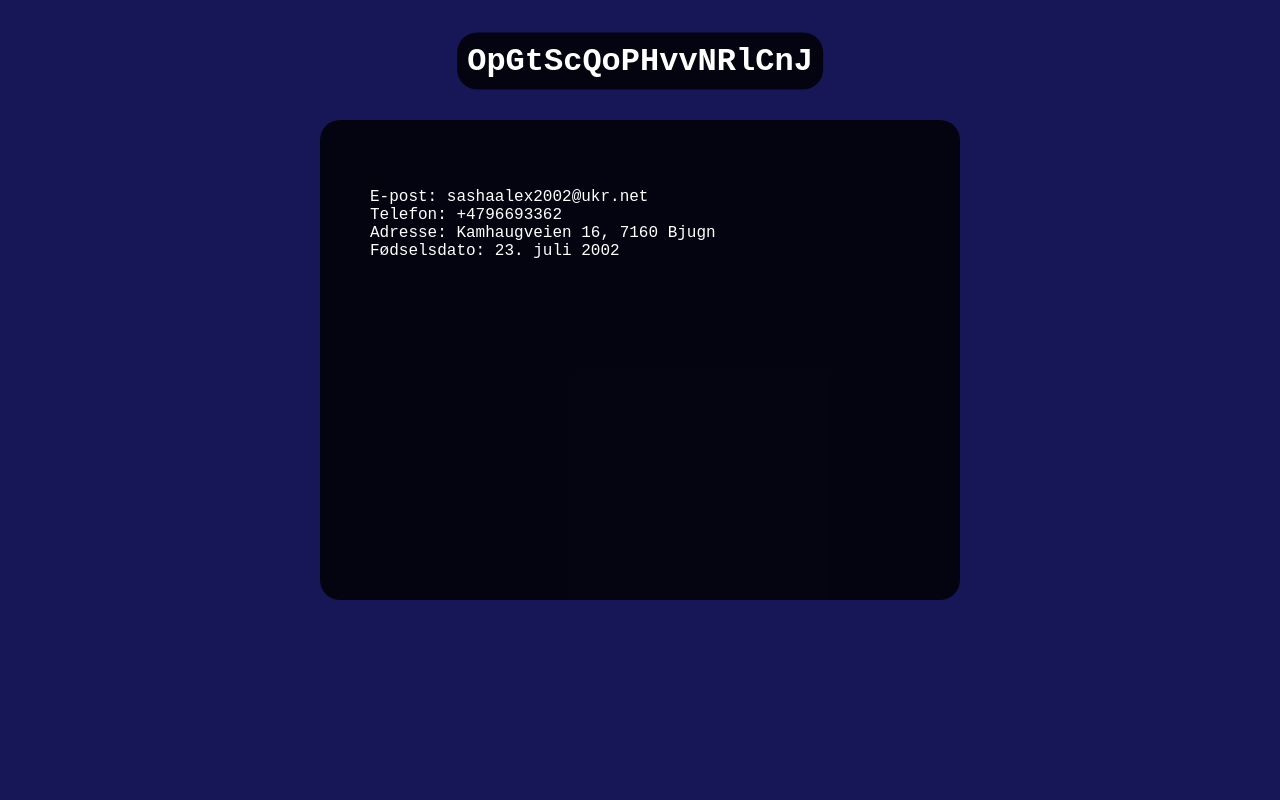
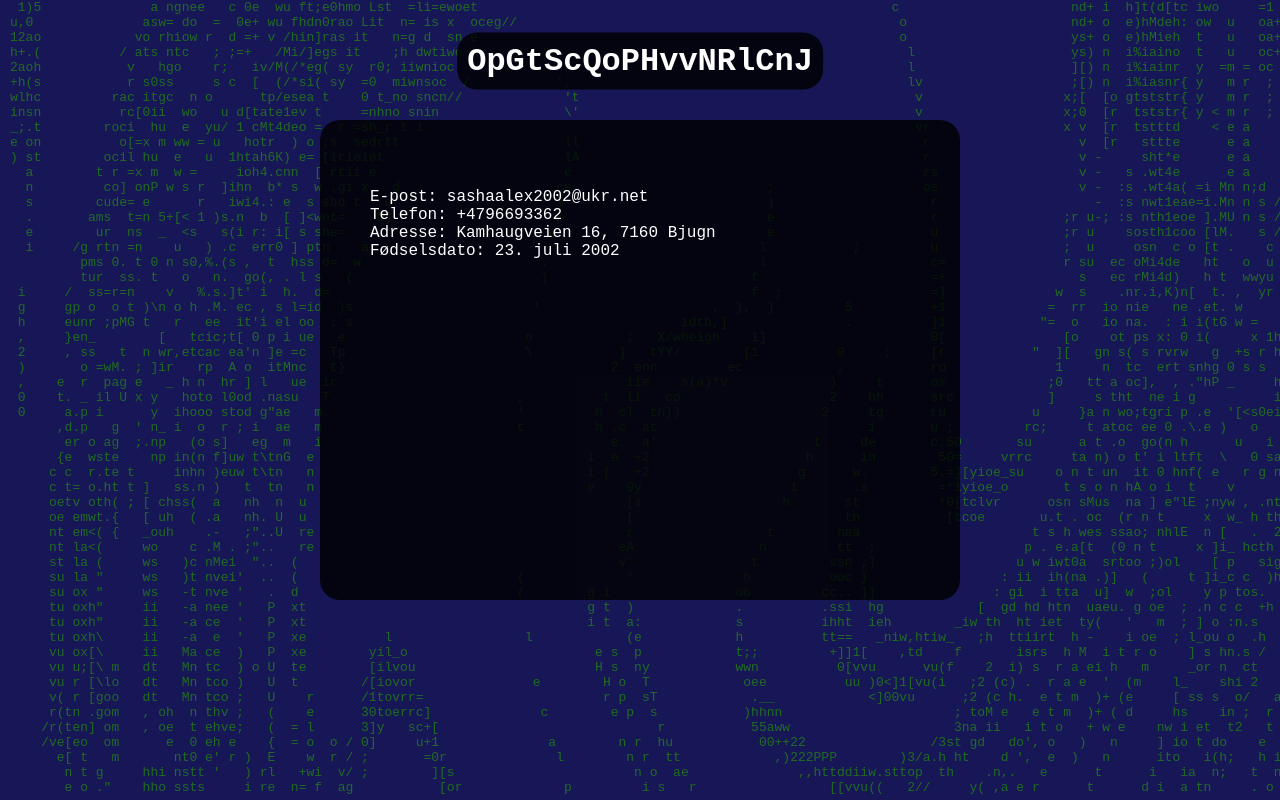
Before and after one commit to Alcorr0/cv, a plain HTML site: page index.html in a window 1280 px wide. Shown: the top 800 px of the page. Drawn offline with nearby package versions, Linux system fonts and the light colour scheme.

Commit message:
Add files via upload

```diff
--- a/index.html
+++ b/index.html
@@ -97,7 +97,7 @@
 	<script type="text/javascript" src="main.js"></script>
 	<script type="text/javascript" id="script">
 	//init
-		const gpu  = new GPU({ mode: 'gpu' });
+		const gpu  = new GPU.GPU({ mode: 'gpu' });
 		const text = document.getElementById("script").innerHTML.replaceAll( '\n\t','\n' ).replaceAll( '\t','    ' );
 		const pre  = document.getElementById("text");
 	//get window dimensions
```
